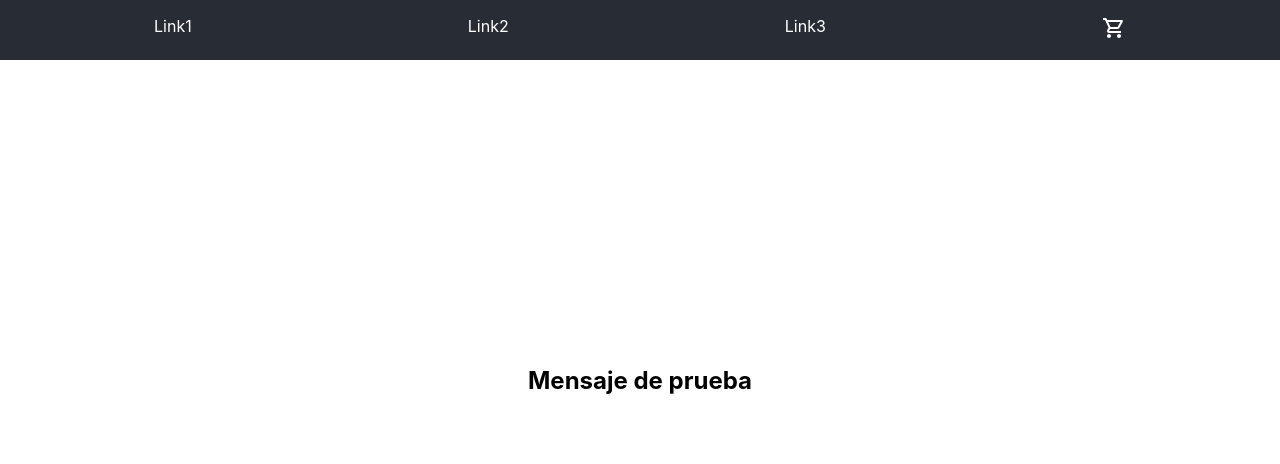
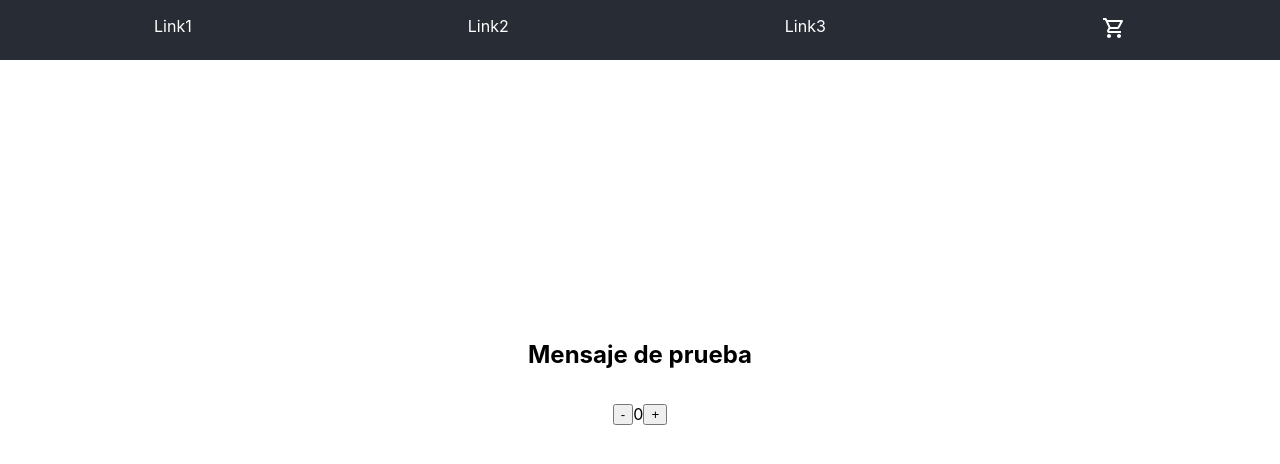
Before and after one commit to arielabaruffaldi/plantit, a React (Create React App) app: page / in a window 1280 px wide. Shown: the top 464 px of the page. Built offline with nearby package versions, Linux system fonts and the light colour scheme.

Commit message:
comienzo ejercicio clase 5

```diff
--- /dev/null
+++ b/src/components/ItemCount.js
@@ -0,0 +1,22 @@
+import React, { useState } from "react";
+
+const ItemCount = ({min, max, onAdd}) => {
+    const [count, setcount] = useState(0);
+
+    const restar = () => {
+        setcount(count - 1)
+    };
+
+    const sumar = () => {
+        setcount(count + 1);
+    };
+    return (
+        <div style={{display: 'flex', alignItems: 'center'}}>
+            <button onClick={restar}> - </button>
+            <p> {count} </p>
+            <button onClick={sumar}> + </button>
+        </div>
+    );
+};
+
+export default ItemCount;
--- a/src/page/Home.js
+++ b/src/page/Home.js
@@ -1,11 +1,13 @@
 import React from 'react';
 import styled from "styled-components";
+import ItemCount from './../components/ItemCount'
 
 
 const Home = ({greeting}) => {
     return (
         <Section className='home'>
             <h1> {greeting} </h1>
+            <ItemCount></ItemCount>
         </Section>
     )
 }
@@ -15,6 +17,7 @@ export default Home;
 const Section = styled.section`
     min-height: 80vh;
     display: flex;
+    flex-direction: column;
     justify-content: center;
     text-transform: center;
     align-items: center
```
